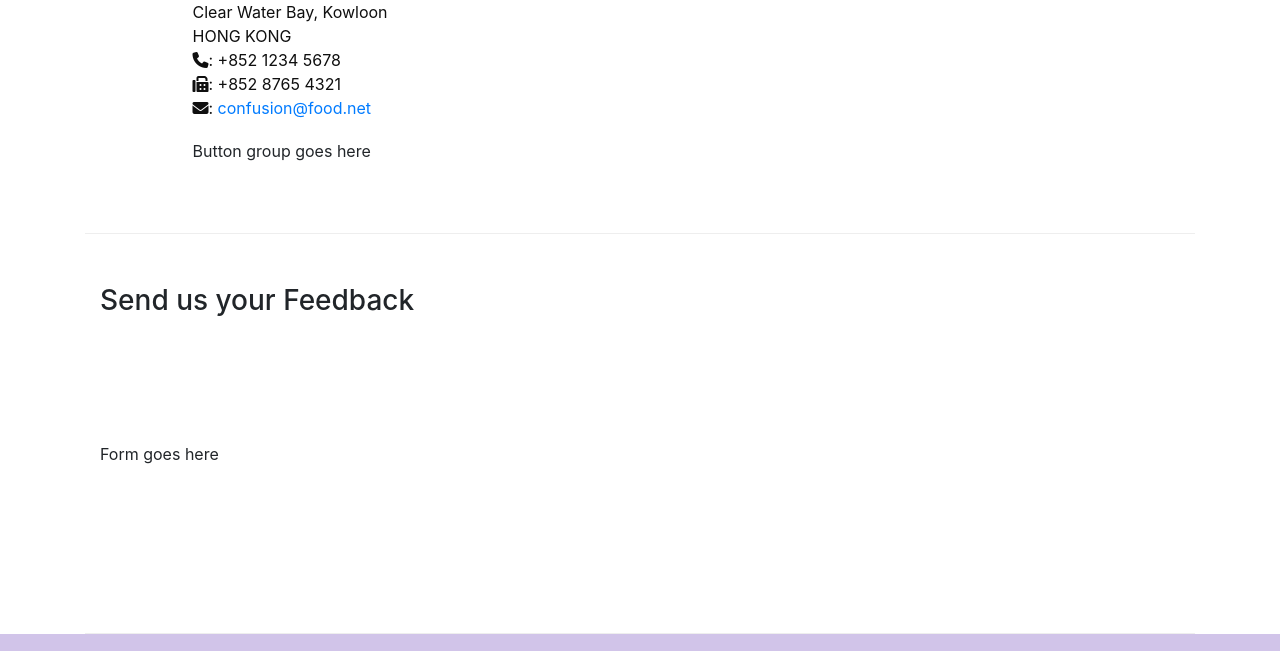
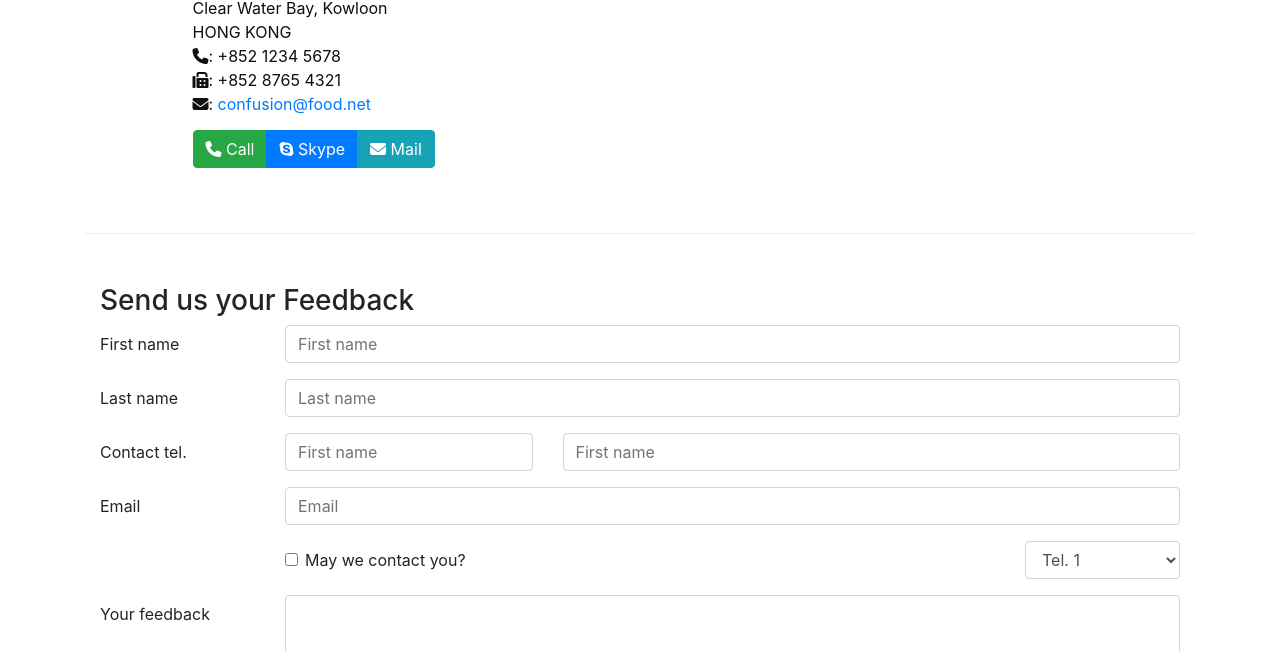
Before and after one commit to duyhq-zee/FER201m-Bootstrap-Exercises, a website: page contactus.html in a window 1280 px wide. Shown: the part 581-1232 px from the top of the page. Drawn offline with nearby package versions, Linux system fonts and the light colour scheme.

Commit message:
Exercise 8 - User input

```diff
--- a/contactus.html
+++ b/contactus.html
@@ -122,14 +122,129 @@
 				<div class="col-12 col-sm-6 offset-sm-1">
 					<h5>Map of our Location</h5>
 				</div>
-				<div class="col-12 col-sm-11 offset-sm-1">Button group goes here</div>
+				<div class="col-12 col-sm-11 offset-sm-1">
+					<div class="btn-group" role="group" aria-label="Basic example">
+						<button type="button" class="btn btn-success">
+							<i class="fa fa-phone" aria-hidden="true"></i> Call
+						</button>
+						<button type="button" class="btn btn-primary">
+							<i class="fa fa-skype" aria-hidden="true"></i> Skype
+						</button>
+						<button type="button" class="btn btn-info">
+							<i class="fa fa-envelope" aria-hidden="true"></i> Mail
+						</button>
+					</div>
+				</div>
 			</div>
 
 			<div class="row row-content">
 				<div class="col-12">
 					<h3>Send us your Feedback</h3>
+					<form>
+						<div class="form-group row">
+							<label for="first-name-input" class="col-form-label col-sm-2"
+								>First name</label
+							>
+							<div class="col-sm-10">
+								<input
+									type="text"
+									class="form-control"
+									id="first-name-input"
+									placeholder="First name"
+								/>
+							</div>
+						</div>
+						<div class="form-group row">
+							<label for="last-name-input" class="col-form-label col-sm-2"
+								>Last name</label
+							>
+							<div class="col-sm-10">
+								<input
+									type="text"
+									class="form-control"
+									id="last-name-input"
+									placeholder="Last name"
+								/>
+							</div>
+						</div>
+						<div class="form-group row">
+							<label
+								for="first-name-input"
+								class="col-form-label col-12 col-sm-2"
+								>Contact tel.</label
+							>
+							<div class="col-sm-3">
+								<input
+									type="text"
+									class="form-control"
+									id="area-code-input"
+									placeholder="First name"
+								/>
+							</div>
+							<div class="col-sm-7">
+								<input
+									type="text"
+									class="form-control"
+									id="area-code-input"
+									placeholder="First name"
+								/>
+							</div>
+						</div>
+						<div class="form-group row">
+							<label for="email-input" class="col-form-label col-sm-2"
+								>Email</label
+							>
+							<div class="col-sm-10">
+								<input
+									type="email"
+									class="form-control"
+									id="email-input"
+									placeholder="Email"
+								/>
+							</div>
+						</div>
+						<div class="row">
+							<div class="col-sm-3 offset-sm-2 col-form-label">
+								<div class="form-check">
+									<input
+										type="checkbox"
+										class="form-check-input"
+										id="accept-contact-input"
+									/>
+									<label class="form-check-label" for="accept-contact-input"
+										>May we contact you?</label
+									>
+								</div>
+							</div>
+
+							<div class="form-group col-2 offset-5">
+								<select class="form-control" id="Tel.">
+									<option>Tel. 1</option>
+									<option>Tel. 2</option>
+									<option>Tel. 3</option>
+									<option>Tel. 4</option>
+									<option>Tel. 5</option>
+								</select>
+							</div>
+						</div>
+						<div class="form-group row">
+							<label for="feedback-input" class="col-form-label col-sm-2"
+								>Your feedback</label
+							>
+							<div class="col-10">
+								<textarea
+									class="form-control"
+									id="feedback-input"
+									rows="5"
+								></textarea>
+							</div>
+						</div>
+
+						<button type="submit" class="btn btn-primary offset-2">
+							Submit
+						</button>
+					</form>
 				</div>
-				<div class="col-12 col-md-9">Form goes here</div>
 				<div class="col-12 col-md"></div>
 			</div>
 		</div>
```
